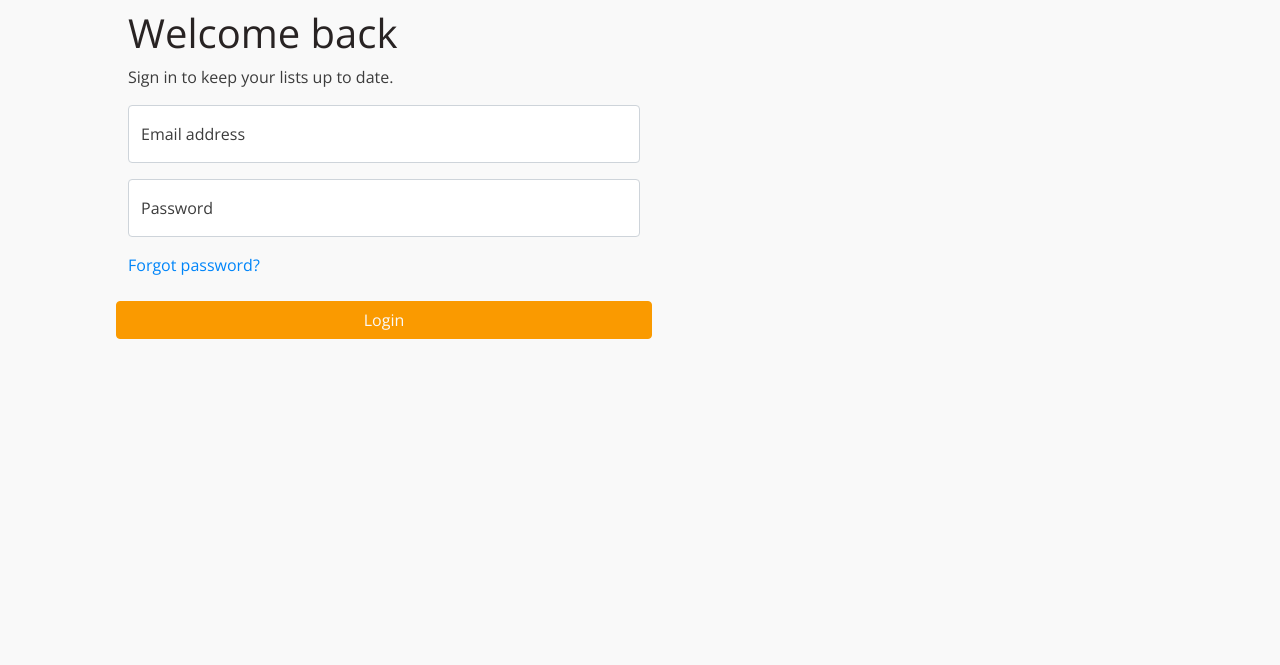
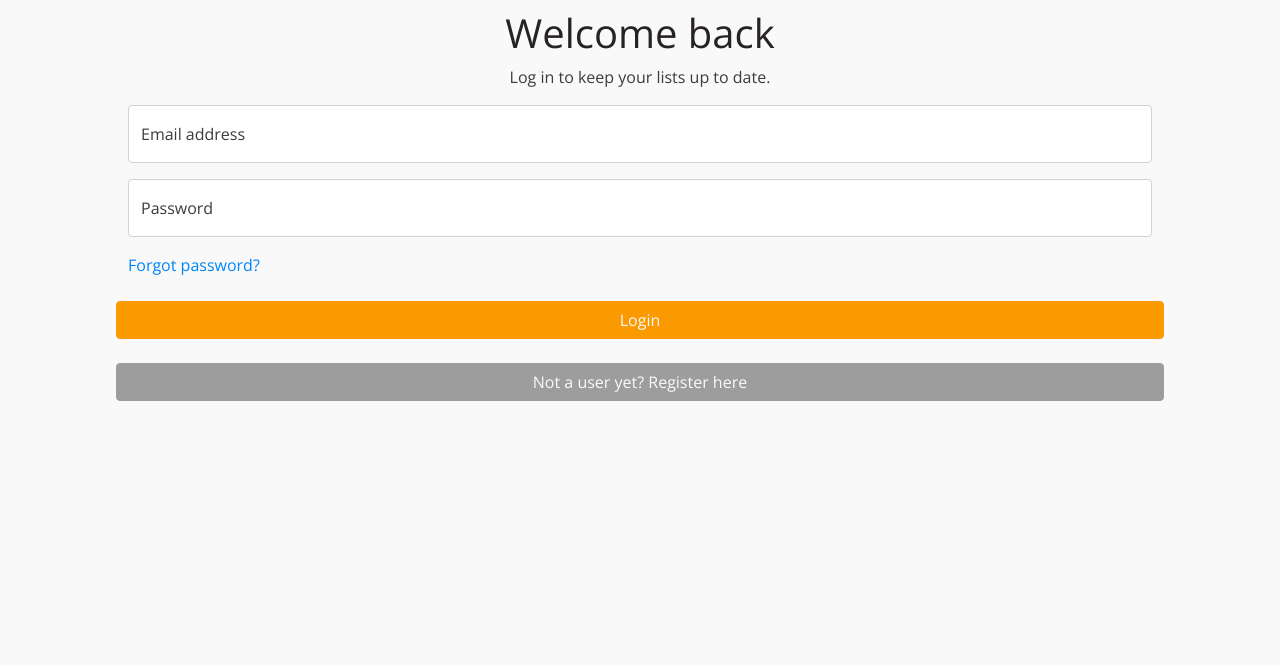
Before and after one commit to MichaelVerdegaal/vocabee, a Flask app: template vocabee/home/templates/security/login_user.html in a window 1280 px wide. Shown: the part 51-716 px from the top of the page. Run offline with Flask 2, Linux system fonts and the light colour scheme; the template is opened without the code that fills it, so the values that code supplies are empty; style sheets or scripts are compiled from the project's sources; some libraries are stand-ins or nearby versions.

Commit message:
Center login page

```diff
--- a/vocabee/home/templates/security/login_user.html
+++ b/vocabee/home/templates/security/login_user.html
@@ -1,19 +1,21 @@
 {% extends "base.html" %}
-{% from "security/_macros.html" import render_field_with_errors, render_field, render_field_errors %}
+{% from "security/_macros.html" import render_field_errors %}
 
 {% block container %}
     <title>Login - VocaBee</title>
 
-    <div class="container-fluid text-container">
+    <div class="align-items-center">
+        <div class="row">
+            <div class="col-xxl"></div>
+
+            <div class="col-xxl">
+                <div class="container-fluid text-container text-center">
                     <h1>Welcome back</h1>
                     <p>
-            Sign in to keep your lists up to date.
+                        Log in to keep your lists up to date.
                     </p>
                 </div>
-
-
                 <div class="container-fluid" id="login-content-container">
-        <div class="col-lg-6">
                     <form action="{{ url_for_security('login') }}" method="POST" name="login_user_form">
                         {{ login_user_form.hidden_tag() }}
                         {{ render_field_errors(login_user_form.csrf_token) }}
@@ -45,8 +47,19 @@
                             </button>
                         </div>
 
+                        <div class="mb-4 row">
+                            <button class="btn btn-primary action-btn-gray" id="loginBtn" title="Register an account"
+                                    type="submit" value="login" style="width: 100%">
+                                Not a user yet? Register here
+                            </button>
+                        </div>
                     </form>
                 </div>
+            </div>
+
+            <div class="col-xxl"></div>
+        </div>
+
     </div>
 
 
```
Lines whose indentation alone changed are shown as unchanged.
